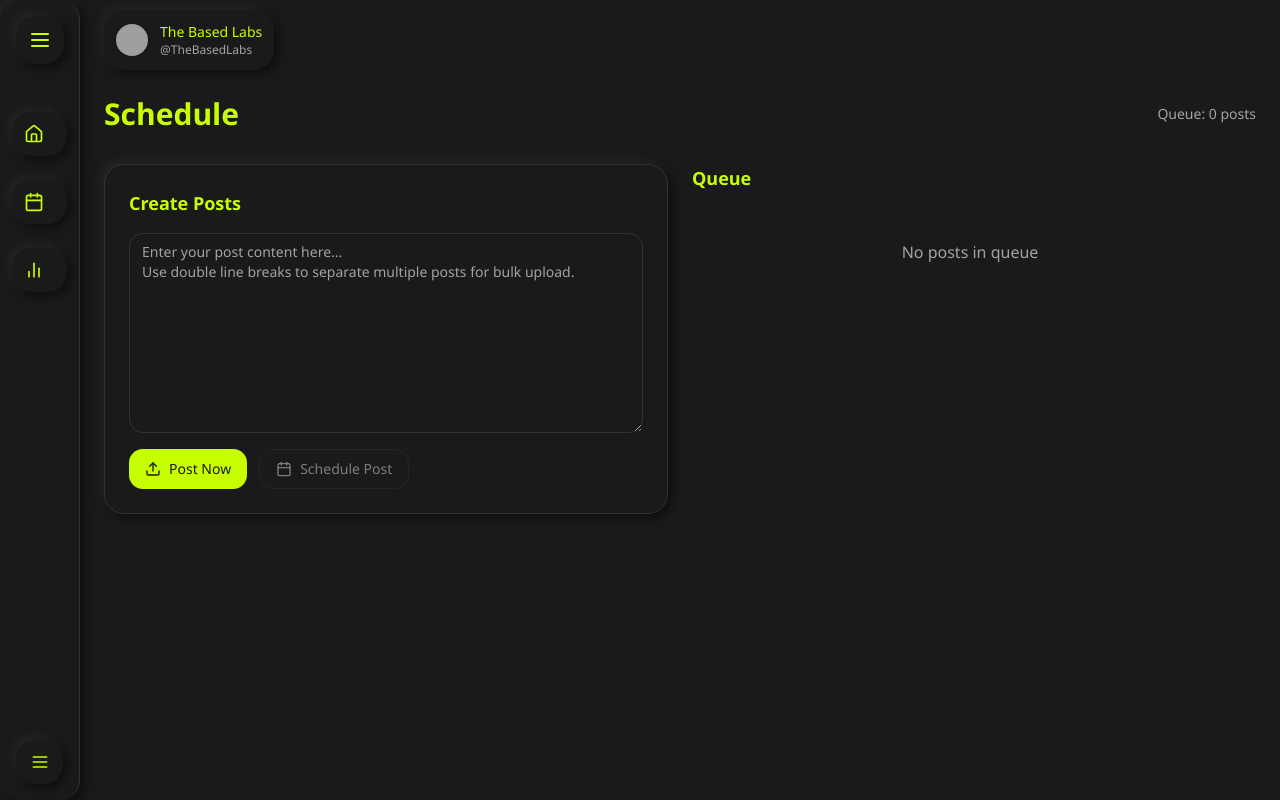
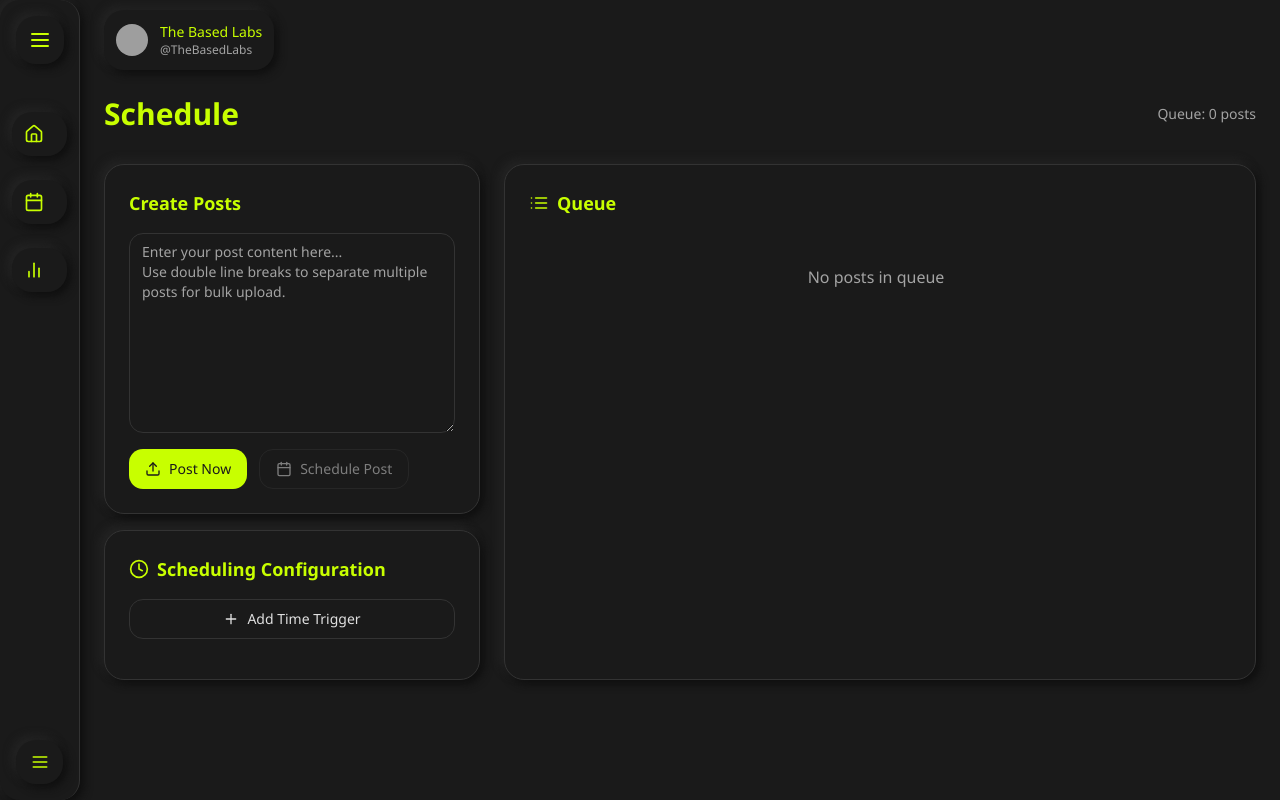
Before and after one commit to rythwik-open/tweet-scheduler-nexus, a React (Vite) app: page /schedule in a window 1280 px wide. Built offline with nearby package versions, Linux system fonts and the light colour scheme; grey boxes are pictures that could not be loaded.

Commit message:
feat: Implement scheduling configuration UI
Adds UI elements for configuring scheduling options, including multiple time triggers and a list of active triggers. Also adds a card to display scheduled posts on the Schedule page.

```diff
--- a/src/components/schedule/QueueList.tsx
+++ b/src/components/schedule/QueueList.tsx
@@ -1,6 +1,6 @@
 
 import { format } from 'date-fns';
-import { Card } from '@/components/ui/card';
+import { List } from 'lucide-react';
 
 interface Post {
   id: string;
@@ -21,11 +21,17 @@ const QueueList = ({ posts }: QueueListProps) => {
   });
 
   return (
-    <div className="space-y-4">
-      <h2 className="text-lg font-semibold text-primary">Queue</h2>
-      <div className="space-y-4 max-h-[600px] overflow-y-auto pr-2">
+    <div className="p-6 h-full">
+      <h2 className="text-lg font-semibold text-primary flex items-center gap-2 mb-4">
+        <List className="h-5 w-5" />
+        Queue
+      </h2>
+      <div className="space-y-4 max-h-[calc(100vh-16rem)] overflow-y-auto pr-2">
         {sortedPosts.map((post) => (
-          <Card key={post.id} className="neumorphic p-4">
+          <div
+            key={post.id}
+            className="p-4 rounded-md bg-secondary/10 border border-border"
+          >
             <div className="flex justify-between items-start gap-4">
               <div className="flex-1">
                 <p className="text-sm text-foreground whitespace-pre-wrap">
@@ -47,7 +53,7 @@ const QueueList = ({ posts }: QueueListProps) => {
                 )}
               </div>
             </div>
-          </Card>
+          </div>
         ))}
         {posts.length === 0 && (
           <div className="text-center text-muted-foreground py-8">
--- /dev/null
+++ b/src/components/schedule/TimeConfigList.tsx
@@ -0,0 +1,138 @@
+
+import { useState } from 'react';
+import { Clock, Plus, Pen } from 'lucide-react';
+import { Button } from '@/components/ui/button';
+import { Card } from '@/components/ui/card';
+import {
+  Dialog,
+  DialogContent,
+  DialogHeader,
+  DialogTitle,
+  DialogTrigger,
+} from "@/components/ui/dialog";
+import { Input } from "@/components/ui/input";
+import { Label } from "@/components/ui/label";
+
+interface TimeConfig {
+  id: string;
+  time: string;
+  isActive: boolean;
+}
+
+const TimeConfigList = () => {
+  const [configs, setConfigs] = useState<TimeConfig[]>([]);
+  const [newTime, setNewTime] = useState('');
+  const [editingConfig, setEditingConfig] = useState<TimeConfig | null>(null);
+
+  const handleAddConfig = () => {
+    if (!newTime) return;
+
+    const newConfig: TimeConfig = {
+      id: crypto.randomUUID(),
+      time: newTime,
+      isActive: true,
+    };
+
+    setConfigs(prev => [...prev, newConfig]);
+    setNewTime('');
+  };
+
+  const handleEditConfig = (config: TimeConfig) => {
+    if (!editingConfig?.time) return;
+
+    setConfigs(prev =>
+      prev.map(c =>
+        c.id === config.id
+          ? { ...c, time: editingConfig.time }
+          : c
+      )
+    );
+    setEditingConfig(null);
+  };
+
+  return (
+    <Card className="neumorphic p-6">
+      <div className="space-y-4">
+        <h2 className="text-lg font-semibold text-primary flex items-center gap-2">
+          <Clock className="h-5 w-5" />
+          Scheduling Configuration
+        </h2>
+
+        <Dialog>
+          <DialogTrigger asChild>
+            <Button variant="outline" className="w-full flex items-center gap-2">
+              <Plus className="h-4 w-4" />
+              Add Time Trigger
+            </Button>
+          </DialogTrigger>
+          <DialogContent>
+            <DialogHeader>
+              <DialogTitle>Add New Time Trigger</DialogTitle>
+            </DialogHeader>
+            <div className="space-y-4 pt-4">
+              <div className="space-y-2">
+                <Label htmlFor="time">Time</Label>
+                <Input
+                  id="time"
+                  type="time"
+                  value={newTime}
+                  onChange={(e) => setNewTime(e.target.value)}
+                />
+              </div>
+              <Button onClick={handleAddConfig} className="w-full">
+                Add Time
+              </Button>
+            </div>
+          </DialogContent>
+        </Dialog>
+
+        <div className="space-y-2">
+          {configs.map((config) => (
+            <div
+              key={config.id}
+              className="flex items-center justify-between p-2 rounded-md bg-card border"
+            >
+              <span className="text-sm">{config.time}</span>
+              <Dialog>
+                <DialogTrigger asChild>
+                  <Button variant="ghost" size="icon">
+                    <Pen className="h-4 w-4" />
+                  </Button>
+                </DialogTrigger>
+                <DialogContent>
+                  <DialogHeader>
+                    <DialogTitle>Edit Time Trigger</DialogTitle>
+                  </DialogHeader>
+                  <div className="space-y-4 pt-4">
+                    <div className="space-y-2">
+                      <Label htmlFor="edit-time">Time</Label>
+                      <Input
+                        id="edit-time"
+                        type="time"
+                        value={editingConfig?.time || config.time}
+                        onChange={(e) =>
+                          setEditingConfig({
+                            ...config,
+                            time: e.target.value
+                          })
+                        }
+                      />
+                    </div>
+                    <Button
+                      onClick={() => handleEditConfig(config)}
+                      className="w-full"
+                    >
+                      Save Changes
+                    </Button>
+                  </div>
+                </DialogContent>
+              </Dialog>
+            </div>
+          ))}
+        </div>
+      </div>
+    </Card>
+  );
+};
+
+export default TimeConfigList;
--- a/src/pages/Schedule.tsx
+++ b/src/pages/Schedule.tsx
@@ -1,4 +1,3 @@
-
 import { useState } from 'react';
 import { Calendar, Upload } from 'lucide-react';
 import { Card } from '@/components/ui/card';
@@ -6,6 +5,7 @@ import { Textarea } from '@/components/ui/textarea';
 import { Button } from '@/components/ui/button';
 import PostScheduler from '@/components/schedule/PostScheduler';
 import QueueList from '@/components/schedule/QueueList';
+import TimeConfigList from '@/components/schedule/TimeConfigList';
 
 interface Post {
   id: string;
@@ -43,8 +43,7 @@ const Schedule = () => {
         </div>
       </div>
 
-      <div className="grid grid-cols-2 gap-6">
-        {/* Left side - Post creation */}
+      <div className="grid grid-cols-[1fr_2fr] gap-6">
         <div className="space-y-4">
           <Card className="neumorphic p-6">
             <div className="space-y-4">
@@ -85,11 +84,14 @@ Use double line breaks to separate multiple posts for bulk upload."
               </div>
             </div>
           </Card>
+
+          <TimeConfigList />
         </div>
 
-        {/* Right side - Queue list */}
-        <div>
-          <QueueList posts={posts} />
+        <div className="h-full">
+          <Card className="neumorphic h-full">
+            <QueueList posts={posts} />
+          </Card>
         </div>
       </div>
     </div>
```
